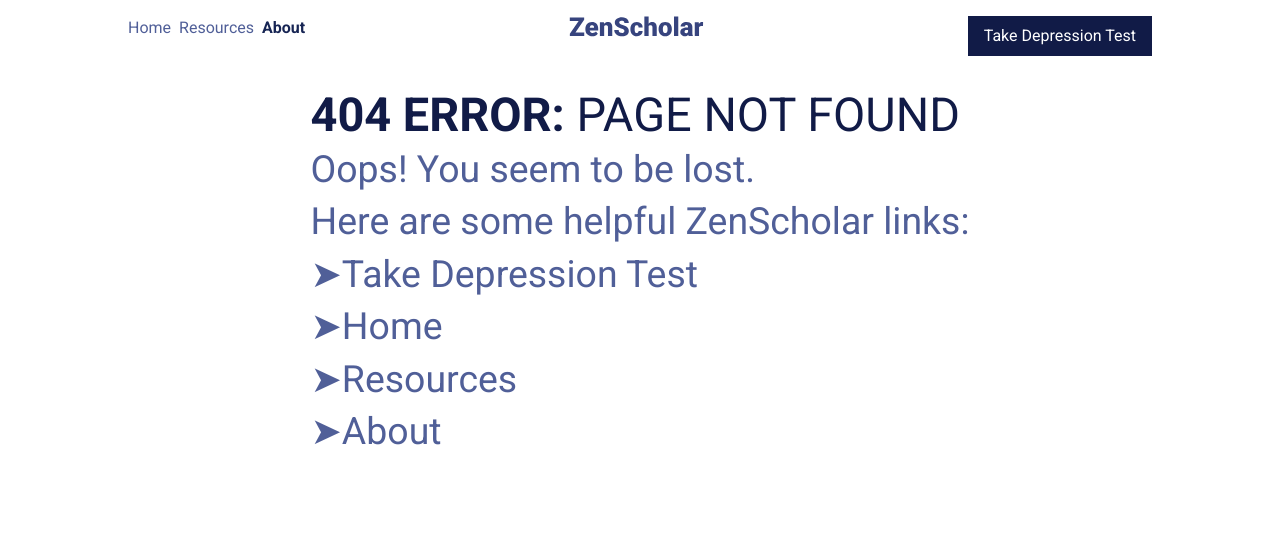
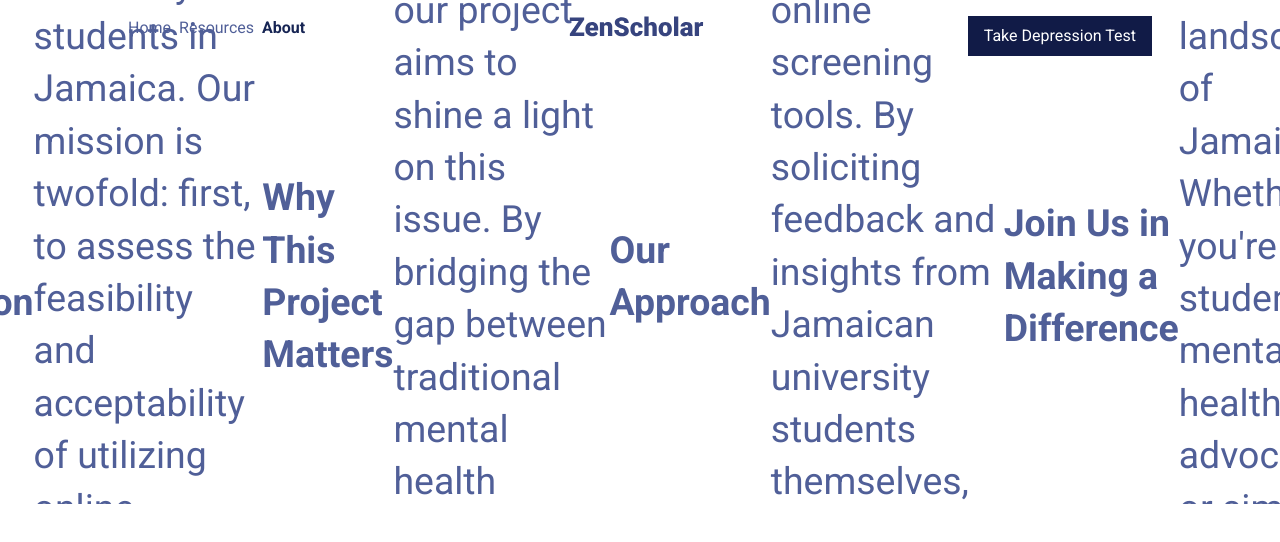
Before and after one commit to Rajae-Robinson/ZenScholar, a React (Vite) app: page /about in a window 1280 px wide. Before the commit this address had no page. Shown: the top 542 px of the page. Built offline with nearby package versions, Linux system fonts and the light colour scheme.

Commit message:
About us and 404 Page

```diff
--- a/src/App.tsx
+++ b/src/App.tsx
@@ -4,6 +4,7 @@
 import NotFound from "./pages/NotFound";
 import Screening from "./pages/Screening";
 import Resources from "./pages/Resources";
+import About from "./pages/About";
 
 function App() {
   return (
@@ -13,6 +14,7 @@
         <Route path="/" element={<Home />} />
         <Route path="/screening" element={<Screening />} />
         <Route path="/resources" element={<Resources />} />
+        <Route path="/about" element={<About />} />
         <Route path="*" element={<NotFound />} />
       </Routes>
     </div>
--- /dev/null
+++ b/src/pages/About.tsx
@@ -0,0 +1,84 @@
+export default function About() {
+  return (
+    <div className="flex items-center justify-center text-xl h-[50vh]">
+      <h1 className="text-primary text-3xl font-bold">About Us</h1>
+      <p>
+        Welcome to the online platform dedicated to exploring the acceptability
+        and perceptions of online screening to address depression among Jamaican
+        university students.
+      </p>
+
+      <h2 className="text-xl font-semibold mb-4">Our Team</h2>
+      <p>
+        We are a dedicated team of students from the University of Technology,
+        Jamaica, comprising Dominique Briscoe, Jada Walters, Lashea Beaton,
+        Rajae Robinson, and Tyreque Hibbert. Under the supervision of Ms. Muir,
+        we embarked on this journey as part of our PRJ4020: Major Project,
+        commencing in January 2024.
+      </p>
+
+      <h2 className="text-xl font-semibold mt-6 mb-4">Our Mission</h2>
+      <p>
+        In an era where mental health is gaining recognition as a critical
+        component of overall well-being, we recognized the pressing need to
+        address depression among university students in Jamaica. Our mission is
+        twofold: first, to assess the feasibility and acceptability of utilizing
+        online screening tools to detect depression among Jamaican university
+        students, and second, to explore the perceptions surrounding digital
+        mental health interventions within this demographic.
+      </p>
+
+      <h2 className="text-xl font-semibold mt-6 mb-4">
+        Why This Project Matters
+      </h2>
+      <p>
+        Depression is not just a global health concern; it&apos;s a local one
+        too. With alarming statistics indicating its prevalence among Jamaicans,
+        particularly within the university student population, our project aims
+        to shine a light on this issue. By bridging the gap between traditional
+        mental health interventions and the digital landscape, we aspire to
+        offer tailored support to those in need and contribute to the
+        development of culturally sensitive mental health resources in Jamaica.
+      </p>
+
+      <h2 className="text-xl font-semibold mt-6 mb-4">Our Approach</h2>
+      <p>
+        Through rigorous research and collaboration with mental health
+        professionals, we aim to delve deep into the acceptability and
+        practicality of online screening tools. By soliciting feedback and
+        insights from Jamaican university students themselves, we seek to
+        understand their perceptions of digital mental health interventions and
+        identify potential benefits and challenges associated with such
+        platforms.
+      </p>
+
+      <h2 className="text-xl font-semibold mt-6 mb-4">
+        Join Us in Making a Difference
+      </h2>
+      <p>
+        We invite you to join us on this journey as we strive to make a
+        meaningful impact on the mental health landscape of Jamaica. Whether
+        you&apos;re a student, a mental health advocate, or simply someone
+        passionate about fostering positive change, your support is invaluable
+        to us.
+      </p>
+      <p className="mt-4">
+        Together, let&apos;s pave the way for a brighter, more mentally
+        resilient future for Jamaican university students.
+      </p>
+
+      <p className="mt-8">Thank you for visiting our platform.</p>
+      <p className="font-semibold">
+        Dominique Briscoe, Jada Walters, Lashea Beaton, Rajae Robinson, Tyreque
+        Hibbert
+      </p>
+      <p className="italic">
+        University of Technology, Jamaica
+        <br></br> Faculty of Engineering and Computing
+        <br></br> PRJ4020: Major Project
+        <br></br> Supervisor: Ms. Muir
+        <br></br> January 2024
+      </p>
+    </div>
+  );
+}
--- a/src/pages/NotFound.tsx
+++ b/src/pages/NotFound.tsx
@@ -3,7 +3,7 @@
 export default function NotFound() {
   return (
     <div className="flex items-center justify-center text-xl h-[50vh]">
-      <div>
+      <text>
         <h1 className="text-primary text-2xl ">
           <strong>404 ERROR:</strong> PAGE NOT FOUND
         </h1>
@@ -16,6 +16,9 @@
         <Link to="/resources">&#10148;Resources</Link>
         <br></br>
         <Link to="/about">&#10148;About</Link>
+      </text>
+      <div className="fixed bottom-0 right-0 rounded-full shadow-md">
+        <img src="/resources/404-ERROR.jpg" />
       </div>
     </div>
   );
```
Also changed, not shown: public/resources/404-ERROR.jpg (added).
